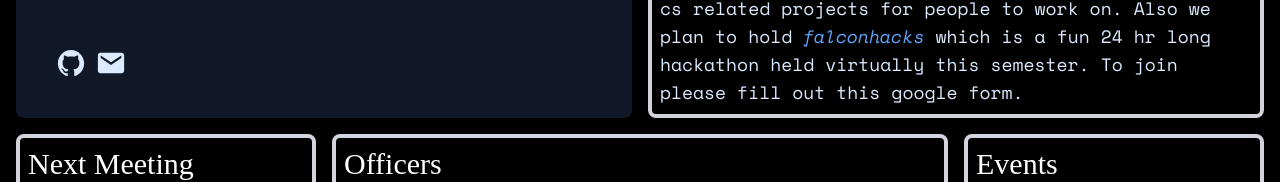
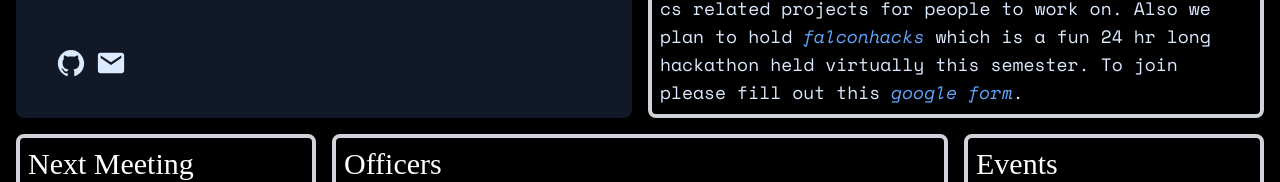
Before and after one commit to foothill-cs/foothill-cs, a Next.js app: page / in a window 1280 px wide. Shown: the part 342-524 px from the top of the page. Built offline with nearby package versions, Linux system fonts and the light colour scheme; a web font is replaced by a local one.

Commit message:
styling issue

```diff
--- a/components/square.tsx
+++ b/components/square.tsx
@@ -47,7 +47,13 @@
         </a>{" "}
         which is a fun 24 hr long hackathon held virtually this semester. To
         join please fill out this{" "}
-        <a href="https://forms.gle/WJJM3Nm7o2AZT1ys9">google form</a>.
+        <a
+          className="text-blue-400 italic"
+          href="https://forms.gle/WJJM3Nm7o2AZT1ys9"
+        >
+          google form
+        </a>
+        .
       </p>
     </div>
   );
```
